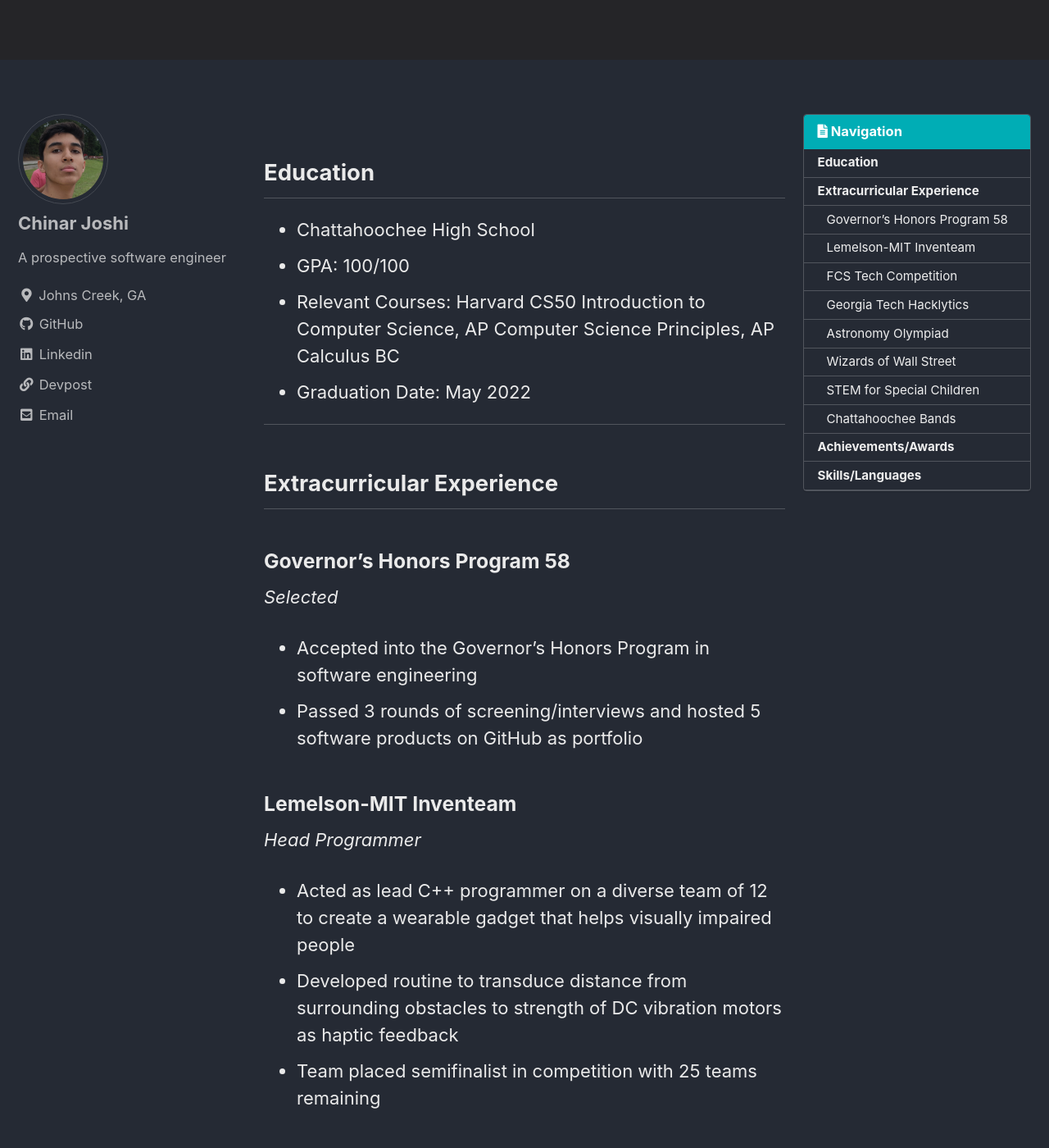
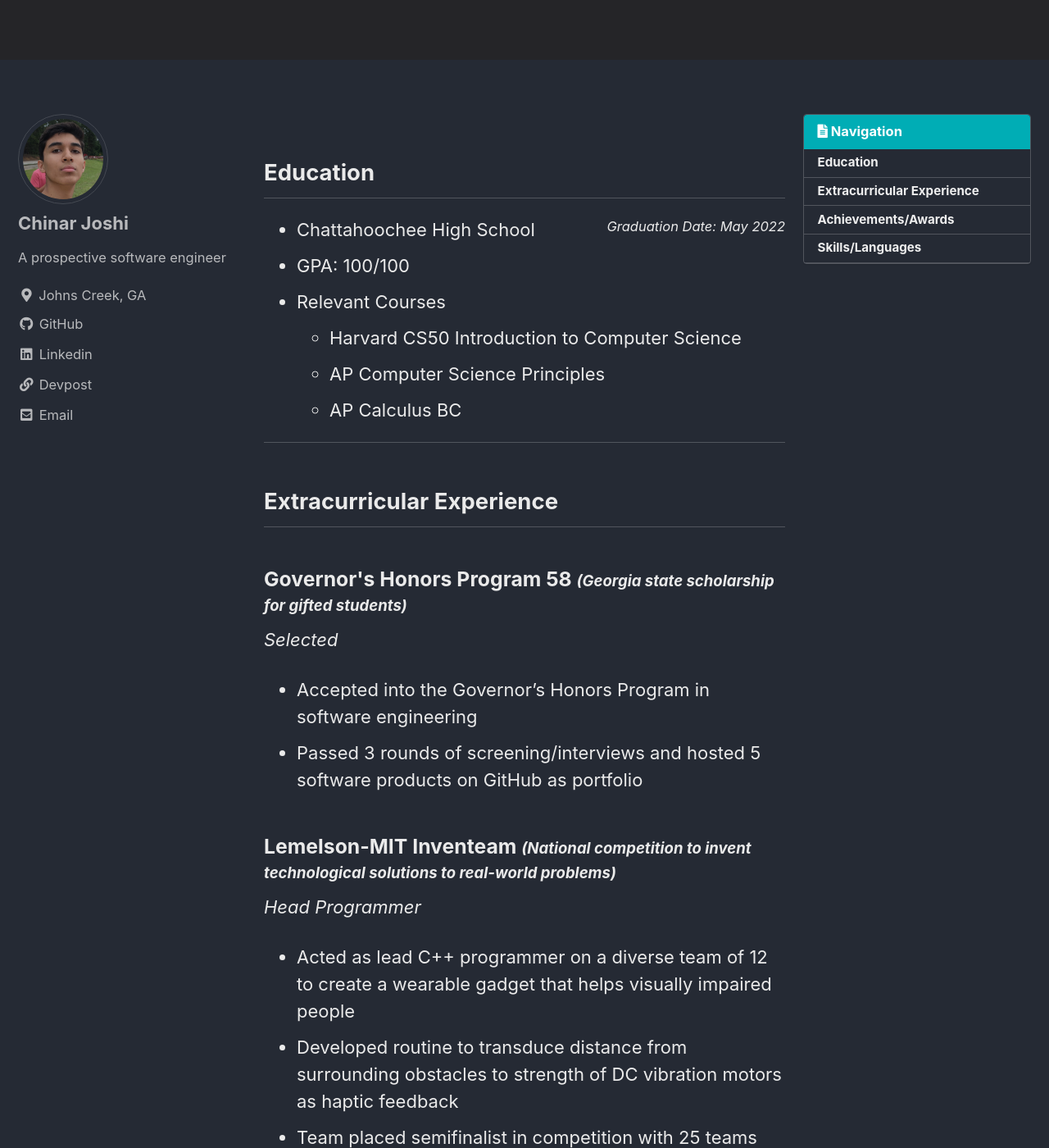
Before and after one commit to chinarjoshi/chinarjoshi.github.io, a Jekyll site: the page built from pages/resume.md, in a window 1280 px wide and 1400 px high, scrolled down 276 px. Shown: the whole window at 82% size. Built offline with Jekyll 4.4.1, drawn with Linux system fonts in a browser that asks for light colours; cached includes are drawn as plain includes; some of the changed text lies outside the part shown.

```diff
--- a/pages/resume.md
+++ b/pages/resume.md
@@ -12,55 +12,61 @@
   overlay_color: "#252528"
 ---
 
+<style>
+    .header {
+        margin-top: 0px;
+        margin-bottom: 0px;
+    }
+</style>
+
 ## Education
- - Chattahoochee High School
+ - <div style="text-align:left;">Chattahoochee High School <small style="float:right;"><i>Graduation Date: May 2022</i></small></div>
  - GPA: 100/100
- - Relevant Courses: Harvard CS50 Introduction to Computer Science, AP Computer Science Principles, AP Calculus BC
- - Graduation Date: May 2022
+ - Relevant Courses
+   * Harvard CS50 Introduction to Computer Science
+   * AP Computer Science Principles
+   * AP Calculus BC
 
 <hr>
 
 ## Extracurricular Experience
-
-### Governor's Honors Program 58
+<h3>Governor's Honors Program 58 <small><i>(Georgia state scholarship for gifted students)</i></small></h3>
 _Selected_
  - Accepted into the Governor’s Honors Program in software engineering
  - Passed 3 rounds of screening/interviews and hosted 5 software products on GitHub as portfolio
 
-### Lemelson-MIT Inventeam
+<h3>Lemelson-MIT Inventeam <small><i>(National competition to invent technological solutions to real-world problems)</i></small></h3>
 _Head Programmer_
  - Acted as lead C++ programmer on a diverse team of 12 to create a wearable gadget that helps visually impaired people
  - Developed routine to transduce distance from surrounding obstacles to strength of DC vibration motors as haptic feedback
  - Team placed semifinalist in competition with 25 teams remaining
 
-### FCS Tech Competition
+<h3>FCS Tech Competition <small><i>(District competition in technology and engineering subjects)</i></small></h3>
 _1st place medalist in Digital Game Design_
  - Built a digital game in the form of a Pygame application, won 1st place in category
  - Gained experience with Pygame/SDL and GUI applications in Python
 
-### Georgia Tech Hacklytics
+<h3>Georgia Tech Hacklytics <small><i>(Data-science annual hackathon hosted by GT)</i></small></h3>
  _Competitor_
   - Built a COVID-19 spread visualization tool in the form of a Dash application
   - Gained experience in data cleansing and visualization using the Pandas and Plotly libraries
 
-### Astronomy Olympiad
+<h3>Astronomy Olympiad <small><i>(Club to teach students to excel on the astronomy competition) </i></small></h3>
 _Vice President_
  - Taught 7 students how to excel on the Astronomy Olympiad, an astronomy competition, through lectures
  - Became an effective leader while guiding other students
 
-### Wizards of Wall Street
+<h3>Wizards of Wall Street <small><i>(Club to teach students about the stock market and general trading tips)</i></small></h3>
 _Vice President_
  - Taught 7 students how to excel on the Astronomy Olympiad, an astronomy competition, through lectures
  - Became an effective leader while guiding other students
 
-### STEM for Special Children
+<h3>STEM for Special Children <small><i>(Club to lead STEM workshops for special children)</i></small></h3>
 _Quartermaster_
  - Taught firsthand STEM to special children while collaborating with 2 local volunteer organizations
  - Purchased and organized materials to effectively lead the 4 workshops held
 
-### Chattahoochee Bands
-(Marching + Jazz + Mastery)
-
+<h3>Chattahoochee Bands <small><i>(Marching + Jazz + Mastery)</i></small></h3>
 _Section Leader_
  - Honed leadership skills through directing students in the section
  - Developed time management skills through balancing strenuous extracurricular activities with 4 AP courses
```
Also changed, not shown: 2 other files.
